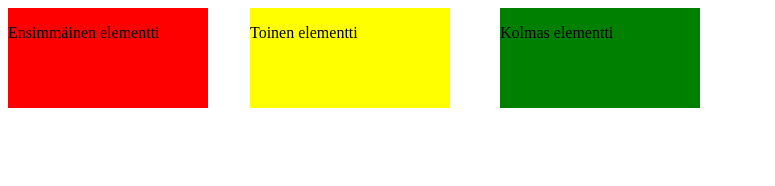
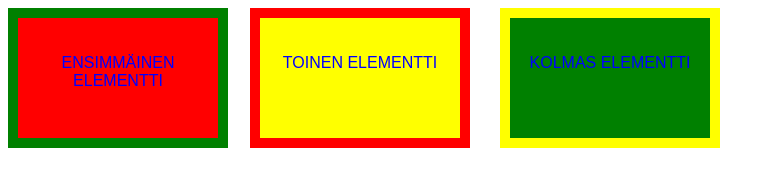
Before and after one commit to axelvilhelm79/Lapio-website, a plain HTML site: page position.html in a window 1280 px wide. Shown: the whole page, without its empty margins (0-775 px from the left). Drawn offline with Linux system fonts and the light colour scheme.

Commit message:
Osa 3. Kymmenes tehtävä

```diff
--- a/styles.css
+++ b/styles.css
@@ -3,6 +3,14 @@
     height: 100px;
     position: absolute;
     background-color: red;
+    border-color: green;
+    border-width: 10px;
+    border-style: solid;
+    padding-top: 20px;
+    text-transform: uppercase;
+    font-family: Arial, Helvetica, sans-serif;
+    color: blue;
+    text-align: center;
 }
 .second_container {
     width: 200px;
@@ -10,6 +18,14 @@
     left: 250px;
     position: absolute;
     background-color: yellow;
+    border-color: red;
+    border-width: 10px;
+    border-style: solid;
+    padding-top: 20px;
+    text-transform: uppercase;
+    font-family: Arial, Helvetica, sans-serif;
+    color: blue;
+    text-align: center;
 }
 .third_container {
     width: 200px;
@@ -17,4 +33,12 @@
     left: 500px;
     position: absolute;
     background-color: green;
+    border-color: yellow;
+    border-width: 10px;
+    border-style: solid;
+    padding-top: 20px;
+    text-transform: uppercase;
+    font-family: Arial, Helvetica, sans-serif;
+    color: blue;
+    text-align: center;
 }
```
